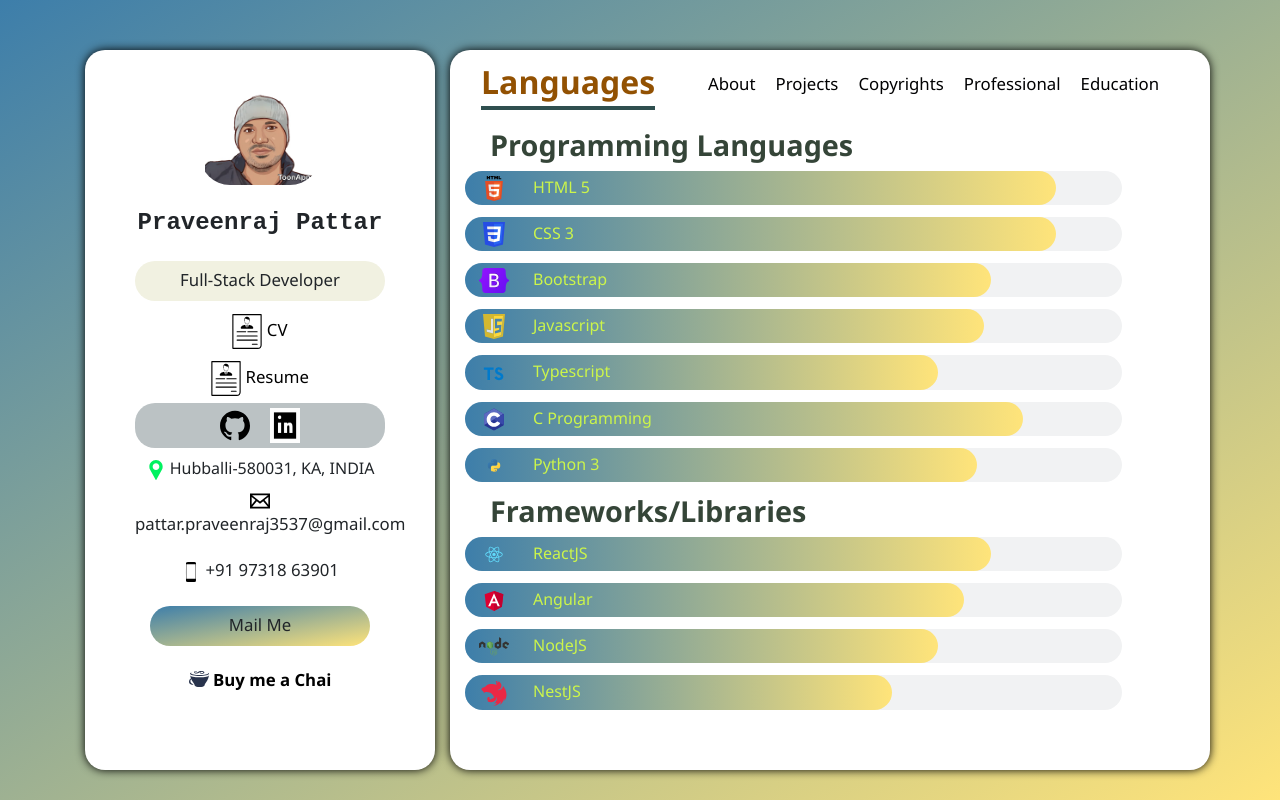
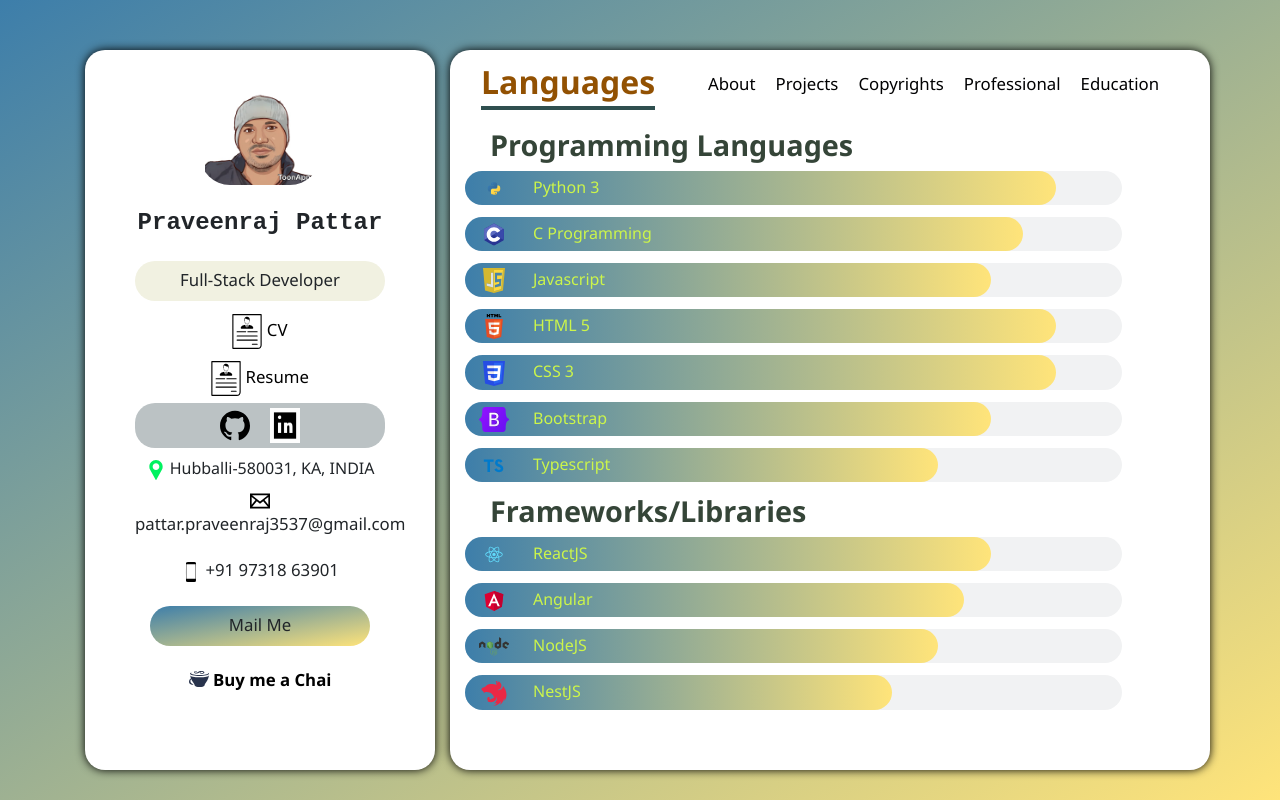
Before and after one commit to Praveenraj3537/Resume, a React (Create React App) app: page /languages in a window 1280 px wide. Built offline with nearby package versions, Linux system fonts and the light colour scheme.

Commit message:
changed the order of the Languages

```diff
--- a/src/components/Languages.js
+++ b/src/components/Languages.js
@@ -16,6 +16,21 @@ import { motion } from 'framer-motion';
 
 const languages = [
     {
+        icon: py,
+        lang: "Python 3",
+        level: '90'
+    },
+    {
+        icon: c,
+        lang: "C Programming",
+        level: '85'
+    },
+    {
+        icon: javascript,
+        lang: "Javascript",
+        level: '80'
+    },
+    {
         icon: html,
         lang: "HTML 5",
         level: '90'
@@ -31,25 +46,11 @@ const languages = [
         lang: "Bootstrap",
         level: '80'
     },
-    {
-        icon: javascript,
-        lang: "Javascript",
-        level: '79'
-    },
+
     {
         icon: typescript,
         lang: "Typescript",
         level: '72'
-    },
-    {
-        icon: c,
-        lang: "C Programming",
-        level: '85'
-    },
-    {
-        icon: py,
-        lang: "Python 3",
-        level: '78'
     },
 
 ];
```
